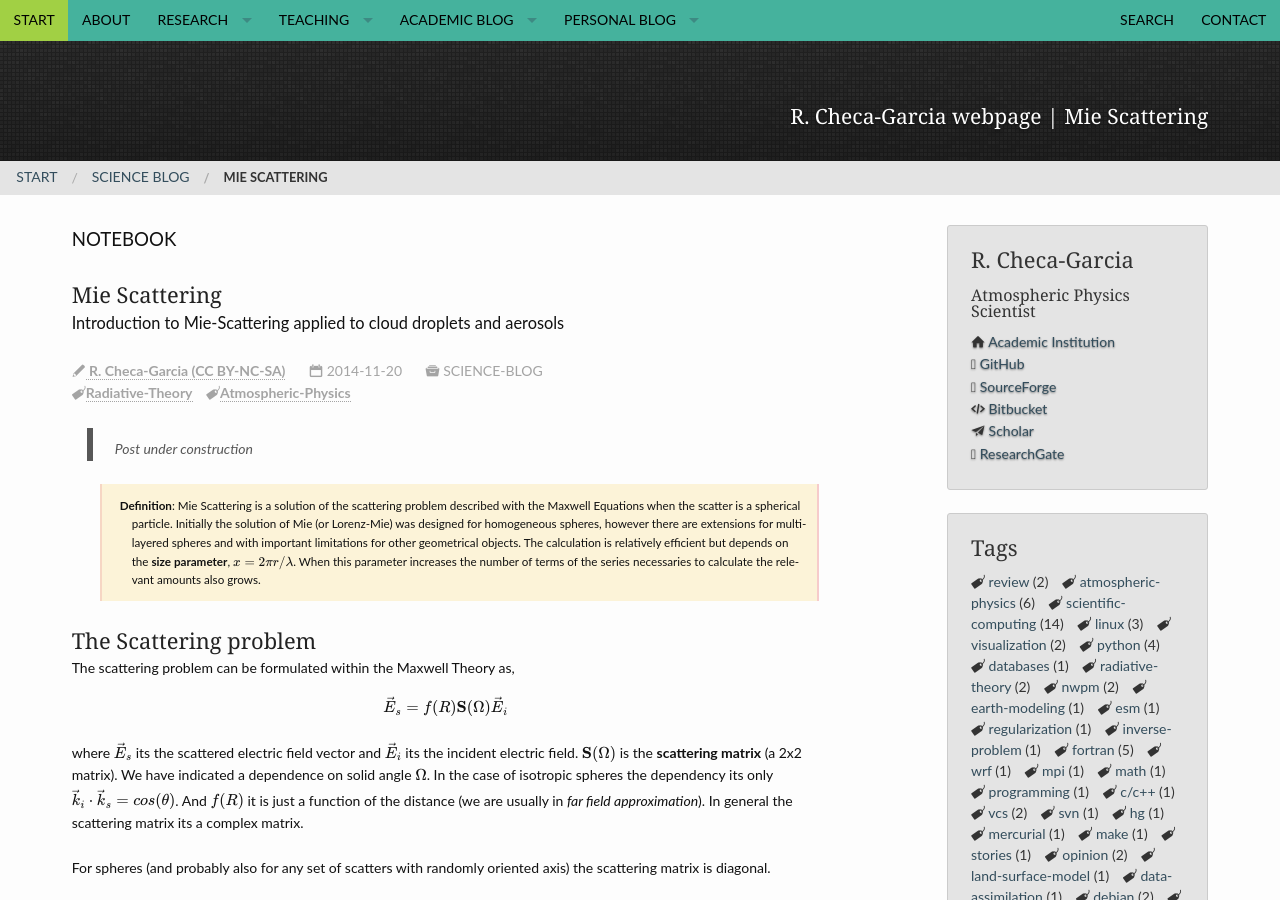
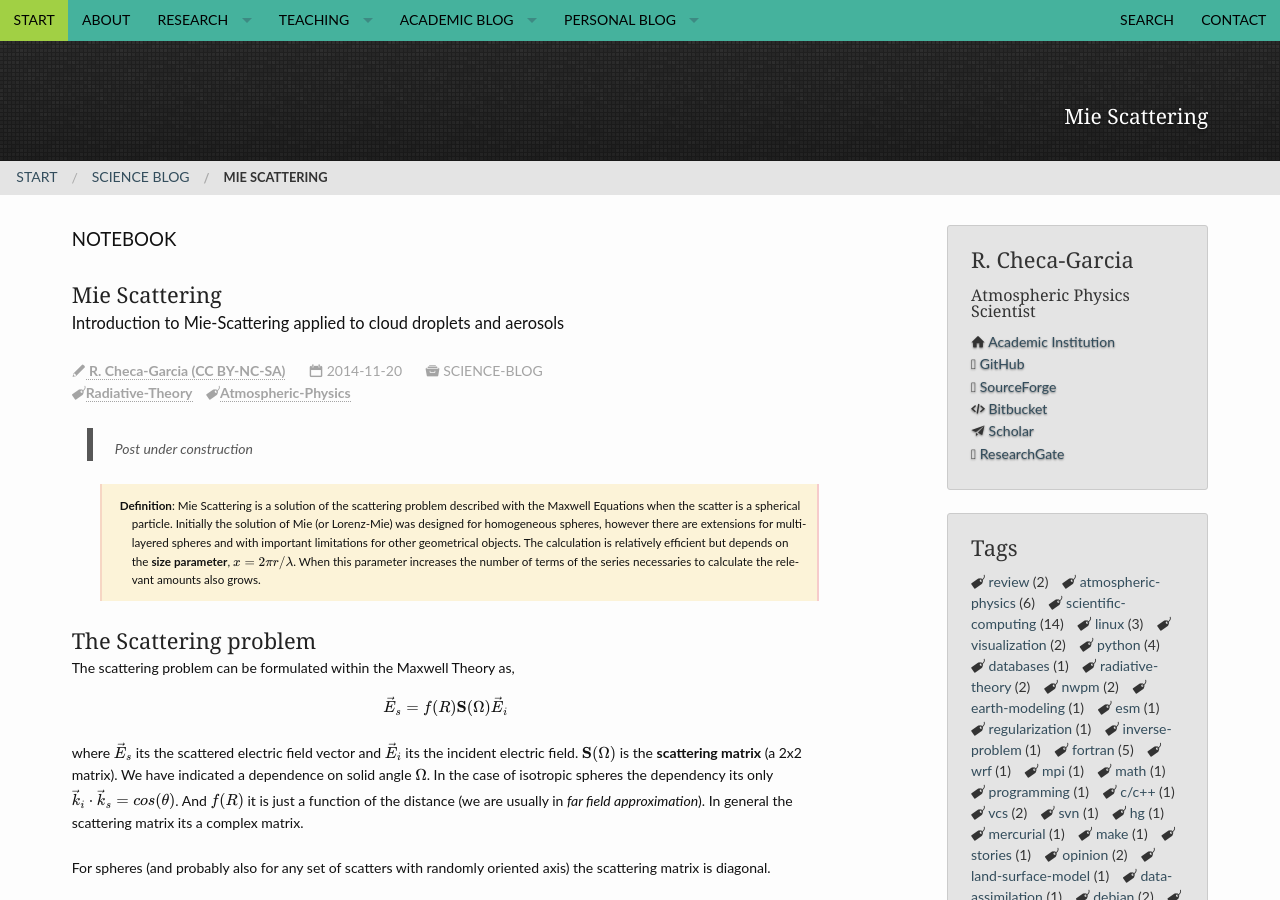
Before and after one commit to RCHG/rchg.github.io, a Jekyll site: the page built from _posts/2014-11-20-Mie-Scattering.md, in a window 1280 px wide and 900 px high. Built offline with Jekyll 4.4.1, drawn with Linux system fonts in a browser that asks for light colours; formulas are drawn with MathJax 3.

Commit message:
Update 2014-11-20-Mie-Scattering.md

```diff
--- a/_posts/2014-11-20-Mie-Scattering.md
+++ b/_posts/2014-11-20-Mie-Scattering.md
@@ -9,7 +9,7 @@ tags: [Radiative-Theory, Atmospheric-Physics]
 categories:
     - science-blog
 header:
-    title: R. Checa-Garcia webpage | Mie Scattering
+    title: Mie Scattering
     pattern: pattern_jquery-dark-grey-tile.png
 ---
 
```
